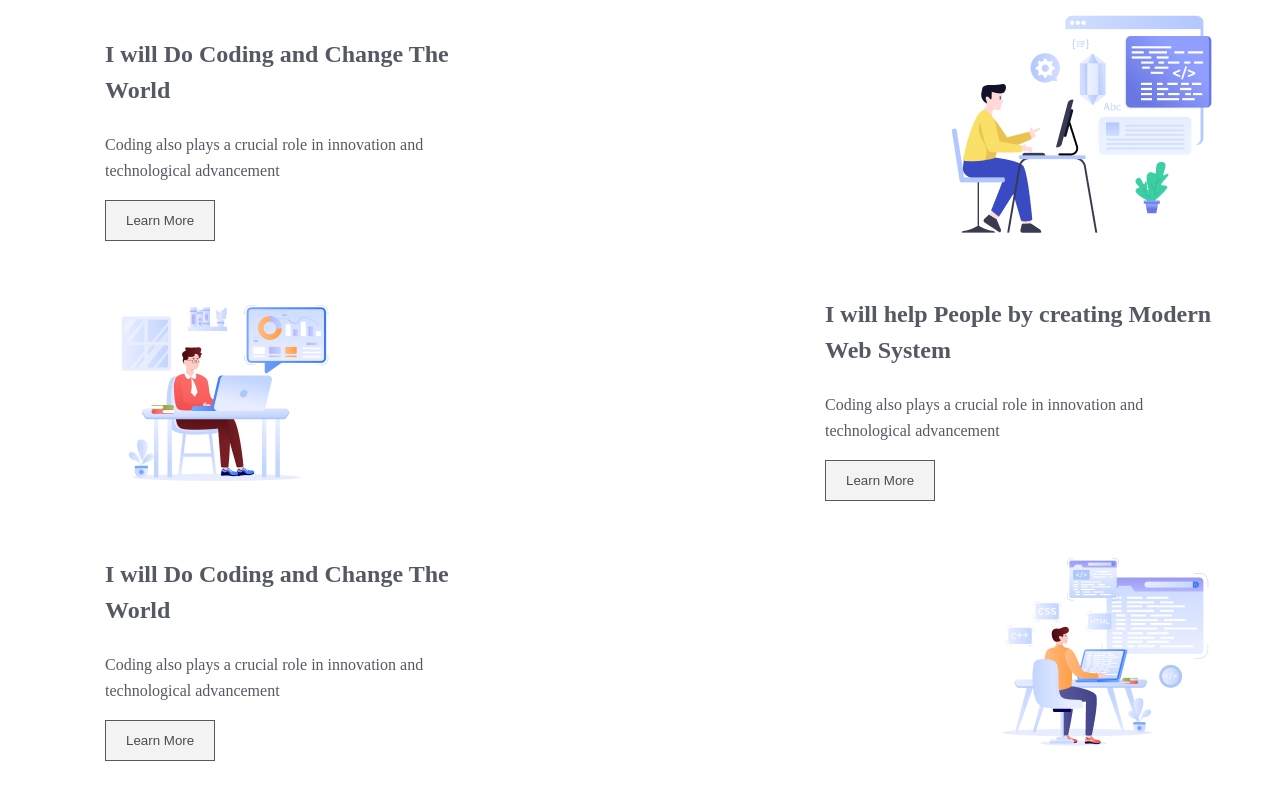
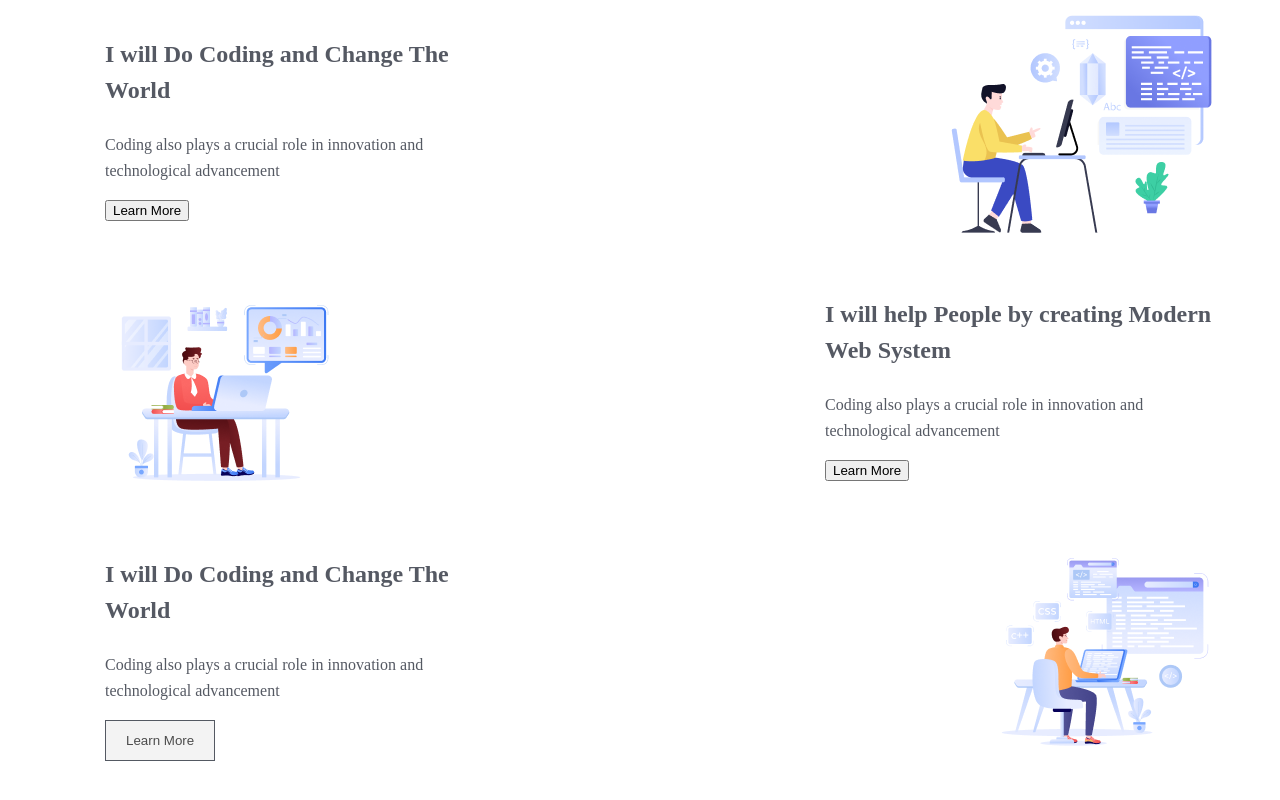
Before and after one commit to UdaySarker02/My-assingment, a plain HTML site: page index.html in a window 1280 px wide. Shown: the part 1098-1898 px from the top of the page. Drawn offline with Linux system fonts and the light colour scheme; a web font is replaced by a local one.

Commit message:
first commit

```diff
--- a/index.html
+++ b/index.html
@@ -48,7 +48,7 @@
             <div class="design-banner-content">
                 <h3 class="ds-banner-title">I will Do Coding and Change The World</h3>
                 <p class="design-banner-des ">Coding also plays a crucial role in innovation and technological advancement</p>
-                <button class="ds-btn-content">Learn More</button>
+                <button>Learn More</button>
 
             </div>
             <img src="assets/Layer_1.png" alt="">
@@ -58,7 +58,7 @@
             <div class="design-banner-content">
                 <h3 class="ds-banner-title">I will help People by creating Modern Web System</h3>
                 <p class="design-banner-des ">Coding also plays a crucial role in innovation and technological advancement</p>
-                <button class="ds-btn-content">Learn More</button>
+                <button>Learn More</button>
 
             </div>
 
```
